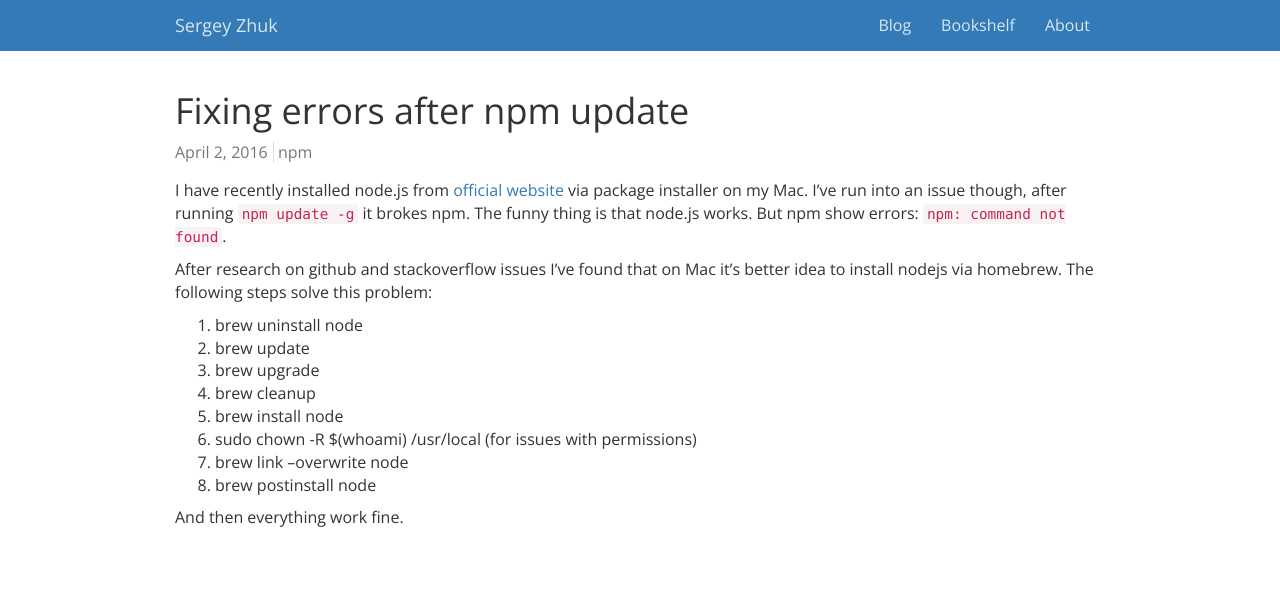
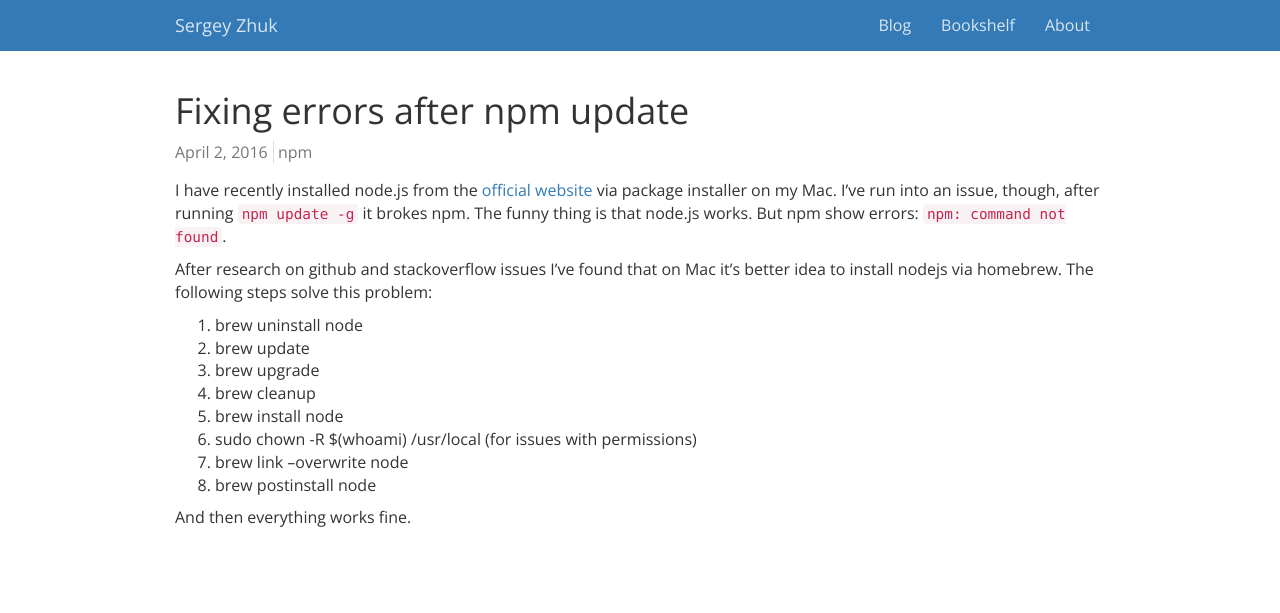
Before and after one commit to seregazhuk/seregazhuk.github.io_old, a Jekyll site: the page built from _posts/2016-04-02-fixing-errors-after-npm-global-update.md, in a window 1280 px wide. Shown: the top 613 px of the page. Built offline with Jekyll 4.4.1, drawn with Linux system fonts in a browser that asks for light colours; nearby versions of some CDN libraries; comment, search, counter and statistics services are not loaded.

Commit message:
npm errors post typos fix

```diff
--- a/_posts/2016-04-02-fixing-errors-after-npm-global-update.md
+++ b/_posts/2016-04-02-fixing-errors-after-npm-global-update.md
@@ -7,7 +7,7 @@ comments: true
 
 ---
 
-I have recently installed node.js from <a href="https://nodejs.org" target="_blank">official website</a> via package installer on my Mac. I've run into an issue though, after running ``npm update -g`` it brokes npm. The funny thing is that node.js works. But npm show errors:
+I have recently installed node.js from the <a href="https://nodejs.org" target="_blank">official website</a> via package installer on my Mac. I've run into an issue, though, after running ``npm update -g`` it brokes npm. The funny thing is that node.js works. But npm show errors:
 ``npm: command not found``.
 
 After research on github and stackoverflow issues I've found that on Mac it's better idea to install nodejs via homebrew.
@@ -22,4 +22,4 @@ The following steps solve this problem:
 7. brew link --overwrite node
 8. brew postinstall node
 
-And then everything work fine.
+And then everything works fine.
```
